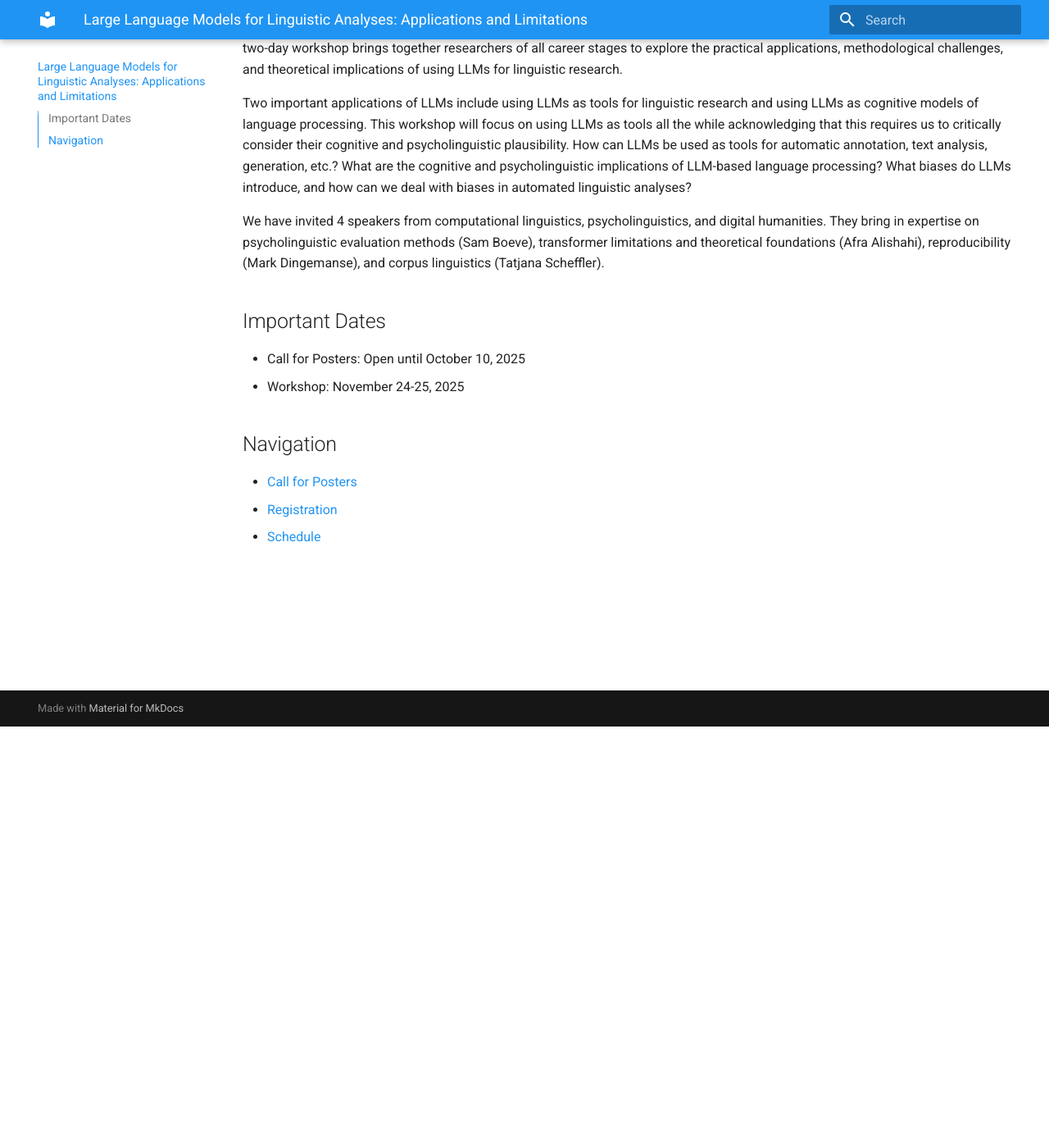
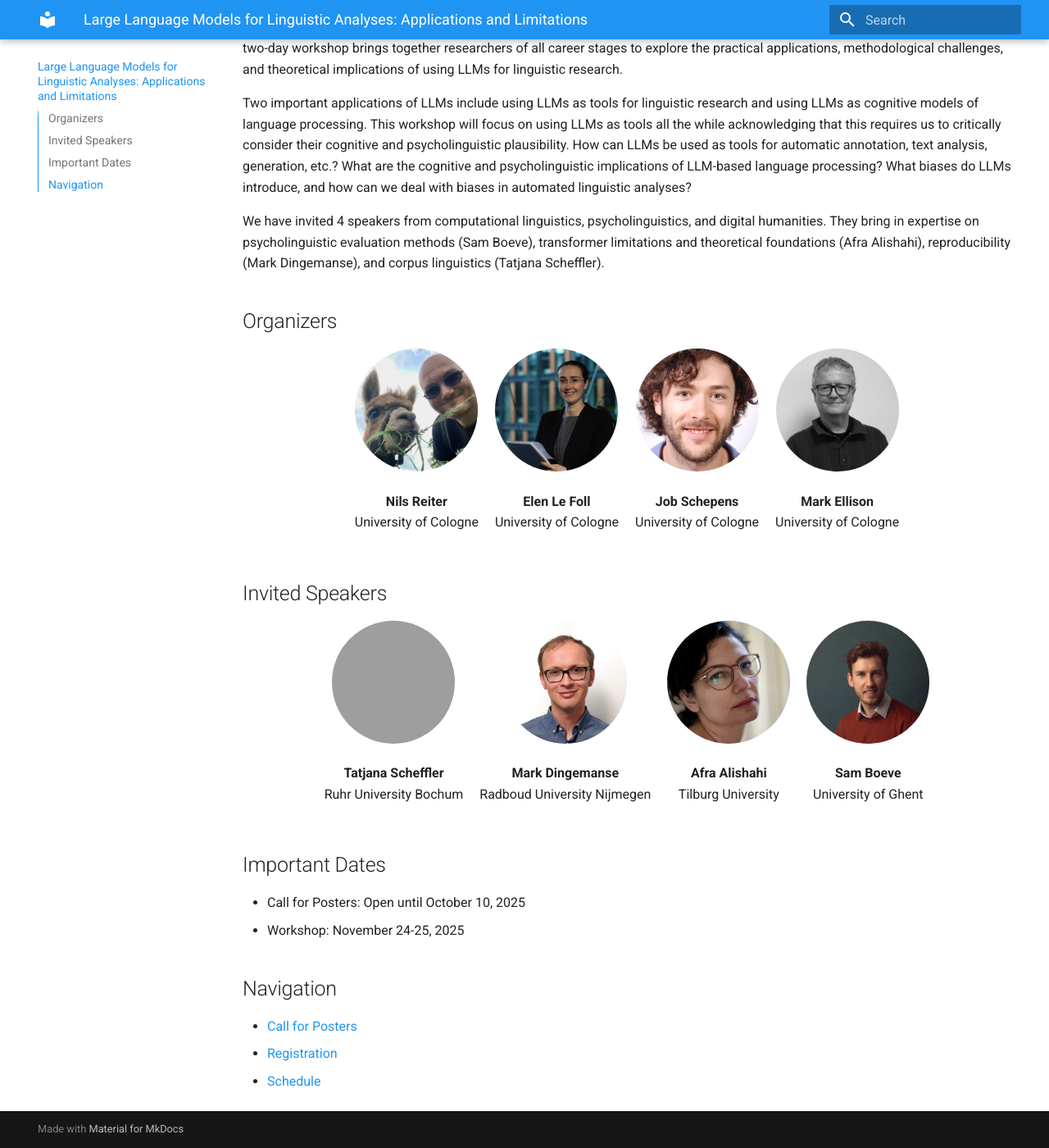
Before and after one commit to SFB1252/llm-workshop, an MkDocs documentation site: the page built from docs/index.md, in a window 1280 px wide and 1400 px high, scrolled down 514 px. Shown: the whole window at 82% size. Built offline with MkDocs 1.6.1 and Material for MkDocs 9.7.7, drawn with Linux system fonts in a browser that asks for light colours; grey boxes are pictures that could not be loaded.

Commit message:
Add organizer and speaker photos to home page

```diff
--- a/docs/index.md
+++ b/docs/index.md
@@ -12,6 +12,46 @@ Two important applications of LLMs include using LLMs as tools for linguistic re
 We have invited 4 speakers from computational linguistics, psycholinguistics, and digital humanities. They bring in expertise on psycholinguistic evaluation methods (Sam Boeve), transformer limitations and theoretical foundations (Afra Alishahi), reproducibility (Mark Dingemanse), and corpus linguistics (Tatjana Scheffler).
 
 
+## Organizers
+<div style="display: flex; flex-wrap: wrap; gap: 20px; justify-content: center;">
+  <div style="text-align: center;">
+    <img src="assets/nilsreiter.jpg" alt="Nils Reiter" style="width: 150px; height: 150px; object-fit: cover; border-radius: 50%;">
+    <p><strong>Nils Reiter</strong><br>University of Cologne</p>
+  </div>
+  <div style="text-align: center;">
+    <img src="assets/elenlefoll.jpg" alt="Elen Le Foll" style="width: 150px; height: 150px; object-fit: cover; border-radius: 50%;">
+    <p><strong>Elen Le Foll</strong><br>University of Cologne</p>
+  </div>
+  <div style="text-align: center;">
+    <img src="assets/Job-Schepens-2-2527910669.jpg" alt="Job Schepens" style="width: 150px; height: 150px; object-fit: cover; border-radius: 50%;">
+    <p><strong>Job Schepens</strong><br>University of Cologne</p>
+  </div>
+  <div style="text-align: center;">
+    <img src="assets/markellison.jpg" alt="Mark Ellison" style="width: 150px; height: 150px; object-fit: cover; border-radius: 50%;">
+    <p><strong>Mark Ellison</strong><br>University of Cologne</p>
+  </div>
+</div>
+
+## Invited Speakers
+<div style="display: flex; flex-wrap: wrap; gap: 20px; justify-content: center;">
+  <div style="text-align: center;">
+    <img src="assets/scheffer.jpg" alt="Tatjana Scheffler" style="width: 150px; height: 150px; object-fit: cover; border-radius: 50%;">
+    <p><strong>Tatjana Scheffler</strong><br>Ruhr University Bochum</p>
+  </div>
+  <div style="text-align: center;">
+    <img src="assets/dingemanse-mark-2020-nobg-gradient.jpg" alt="Mark Dingemanse" style="width: 150px; height: 150px; object-fit: cover; border-radius: 50%;">
+    <p><strong>Mark Dingemanse</strong><br>Radboud University Nijmegen</p>
+  </div>
+  <div style="text-align: center;">
+    <img src="assets/afra.JPG" alt="Afra Alishahi" style="width: 150px; height: 150px; object-fit: cover; border-radius: 50%;">
+    <p><strong>Afra Alishahi</strong><br>Tilburg University</p>
+  </div>
+  <div style="text-align: center;">
+    <img src="assets/Sam-Boeve-1966441941.jpg" alt="Sam Boeve" style="width: 150px; height: 150px; object-fit: cover; border-radius: 50%;">
+    <p><strong>Sam Boeve</strong><br>University of Ghent</p>
+  </div>
+</div>
+
 ## Important Dates
 - Call for Posters: Open until October 10, 2025
 - Workshop: November 24-25, 2025
```
Also changed, not shown: docs/assets/Job-Schepens-2-2527910669.jpg (added), docs/assets/Sam-Boeve-1966441941.jpg (added), docs/assets/afra.JPG (added), docs/assets/dingemanse-mark-2020-nobg-gradient.jpg (added), docs/assets/elenlefoll.jpg (added), docs/assets/markellison.jpg (added), docs/assets/nilsreiter.jpg (added), 1 other file.
